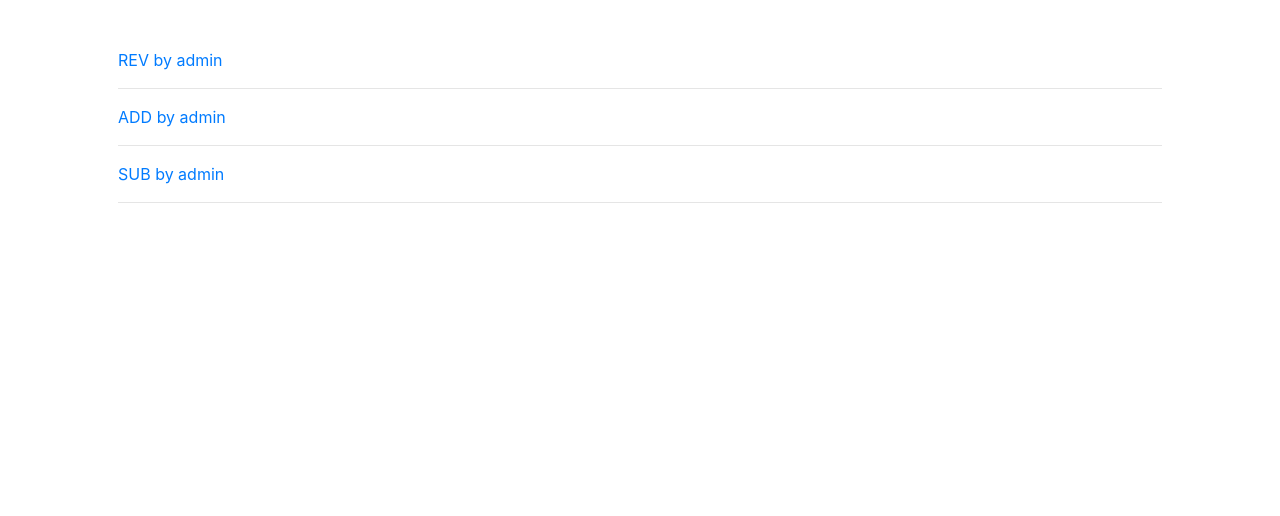
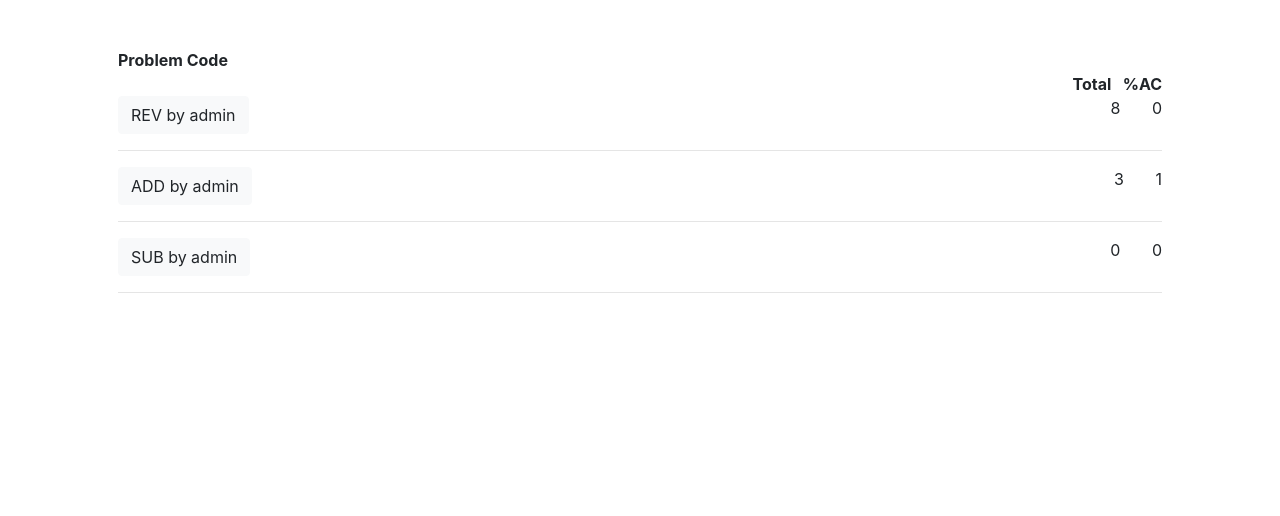
Before and after one commit to harshraj22/CSE_HUB, a Django app: template cse_hub/problems/templates/problems/display_problems.html in a window 1280 px wide. Shown: the part 56-572 px from the top of the page. Run offline with Django 3.2, Linux system fonts and the light colour scheme; the template is opened without the code that fills it: values that come from a table or form of the project are taken from there, others are empty; data comes from the database, SQL or seed files in the repository; some libraries are stand-ins or nearby versions.

Commit message:
added details showing num of problems solved:

```diff
--- a/cse_hub/problems/templates/problems/display_problems.html
+++ b/cse_hub/problems/templates/problems/display_problems.html
@@ -7,8 +7,14 @@
 		{% endfor %}
 	{% endif %}
 
+	<strong>
+		<div m-auto>Problem Code</div> <div class="float-right">Total &nbsp; %AC</div>
+	</strong>
+	<br>
 	{% for problem in problems %}
-		<a href="{% url 'display-problem' problem.id %}">{{problem}}</a>
+		<a href="{% url 'display-problem' problem.id %}" class="btn btn-light">{{problem}}</a>
+		{% widthratio problem.successful_submissions problem.total_submissions 1.0 as res %}
+		<div class="float-right">{{problem.total_submissions}} &nbsp; &nbsp; &nbsp; {{ res }}</div> &nbsp;
 		<hr>
 	{% endfor %}
 {% endblock content %}
```
